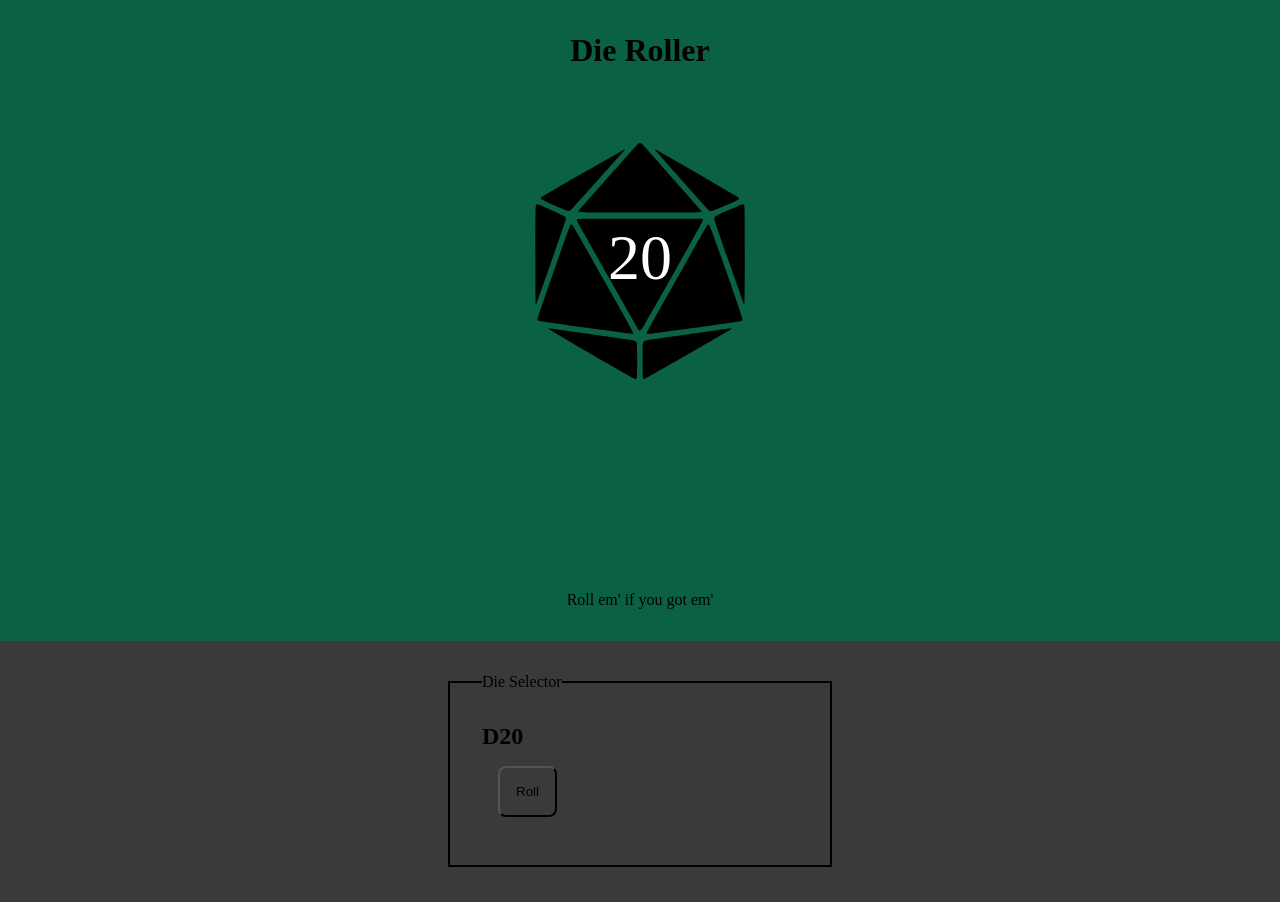
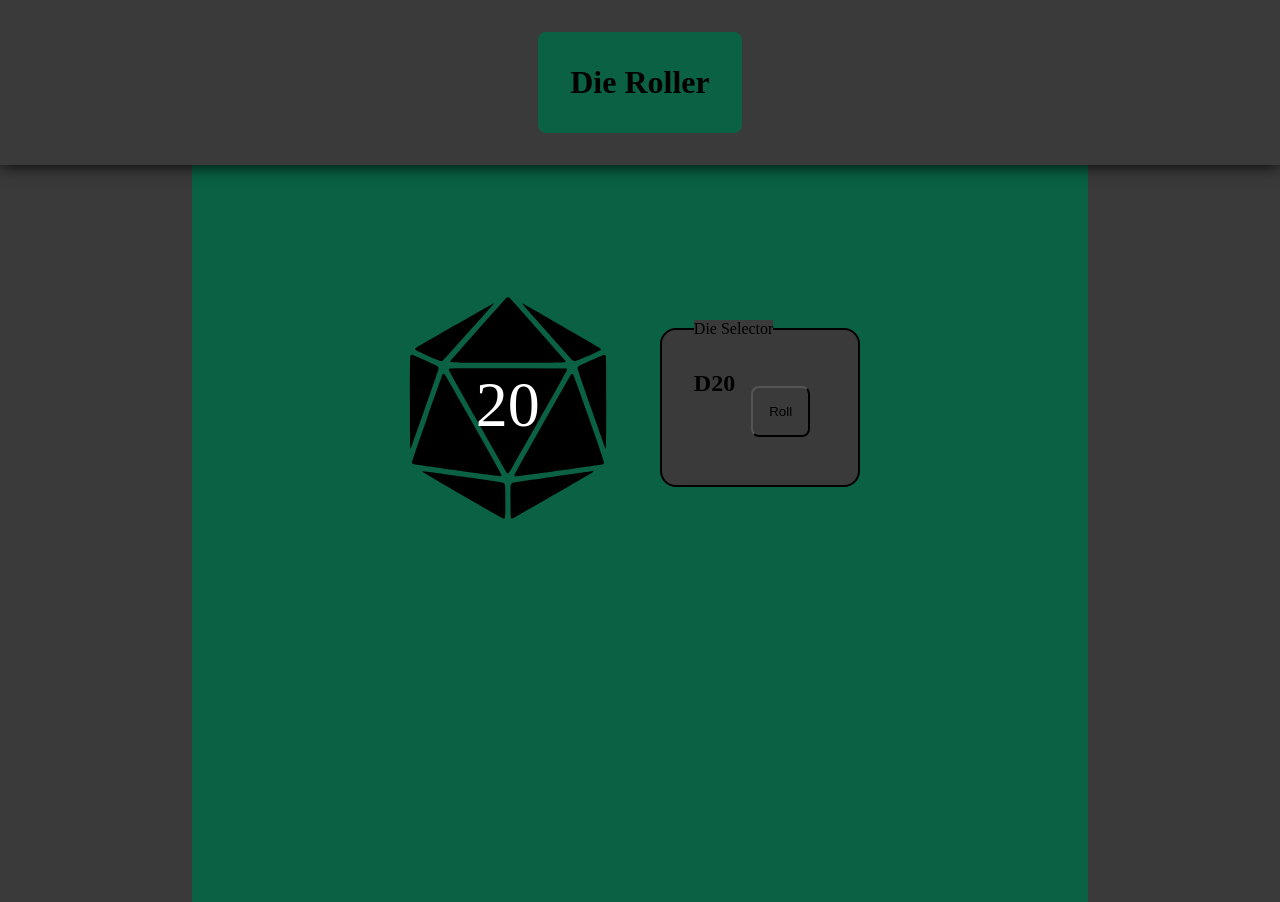
Before and after one commit to DeltaCharlieLema/DieRoller, a website: page index.html in a window 1280 px wide. Shown: the top 902 px of the page. Drawn offline with Linux system fonts and the light colour scheme.

Commit message:
created basic moblie layout. needs work

```diff
--- a/index.html
+++ b/index.html
@@ -7,18 +7,18 @@
     <title>Die Roller</title>
 </head>
 <body>
-    <header>
-        <h1>Die Roller</h1>
-            <section>
+<header>
+    <h1>Die Roller</h1>
+</header>
+    <main>
+            <section id="hero">
                 <img src="img/svgexport-1.svg">
                 <p id="result">20</p>
             </section>
-        <p>Roll em' if you got em'</p>
-    </header>
-    <main>
+
         <fieldset class="die-roller">
+            <legend>Die Selector</legend>
             <h2 id="selected-die">D20</h2>
-            <legend>Die Selector</legend>
             <button>Roll</button>
         </fieldset>
     </main>
--- a/style.css
+++ b/style.css
@@ -4,40 +4,71 @@
     background: #3a3a3a;
     padding: 0;
 }
-header > *, h1, section > p{
+body{
     display: flex;
     align-items: center;
     flex-direction: column;
+}
+header{
+    display: flex;
+    position: fixed;
+    background: #3a3a3a;
+    justify-content: center;
     padding: 2rem;
+    box-shadow: 0 0 1rem black;
+    width: 100vw;
+    z-index: 1;
+}
+main {
+    position: relative;
+    top: 8rem;
+    display: flex;
+    align-items: start;
+    justify-content: center;
     background:  #0a6144;
-    /*margin: 2rem;*/
-    width: 100%;
-    /*padding: 2rem;*/
+    margin: 2rem;
+    height: 100vh;
+    padding: 8rem;
+    width: 70vw;
+
+}
+#hero{
+    display: flex;
+    flex-direction: column;
+    justify-content: center;
+    align-items: center;
+    background:  #0a6144;
+    max-height: 20rem;
+    /*padding: 10rem;*/
+}
+h1{
+    background: #0a6144;
+    padding: 2rem;
+    border-radius: .5rem;
 }
 img{
     background: #0a6144;
+    height: 15rem;
+    margin: 0;
 }
 #result{
     position: relative;
-    top: -12.5rem;
+    top: -10rem;
     color: white;
     font-size: 4rem;
     background: none;
 }
-main{
-    display: flex;
-    flex-direction: row;
-    flex-wrap: wrap;
-    justify-content: space-around;
-}
 .die-roller{
     display: flex;
-    flex-direction: column;
-    align-items: start;
+    /*flex-direction: column;*/
+    /*align-items: start;*/
+    justify-content: start;
+    text-align: start;
     margin: 2rem;
     padding: 2rem;
     width: 30%;
     border: 2px solid black;
+    border-radius: 1rem;
     button{
         margin: 1rem;
         padding: 1rem;
@@ -47,3 +78,17 @@ main{
 #selected-die{
     background: #3a3a3a;
 }
+
+@media screen and (width < 700px){
+    header{
+        bottom: 2px;
+
+    }
+    main{
+        flex-direction: column;
+        justify-content: center;
+        align-items: center;
+        top: -10rem;
+        width: 100vw;
+    }
+}
```
